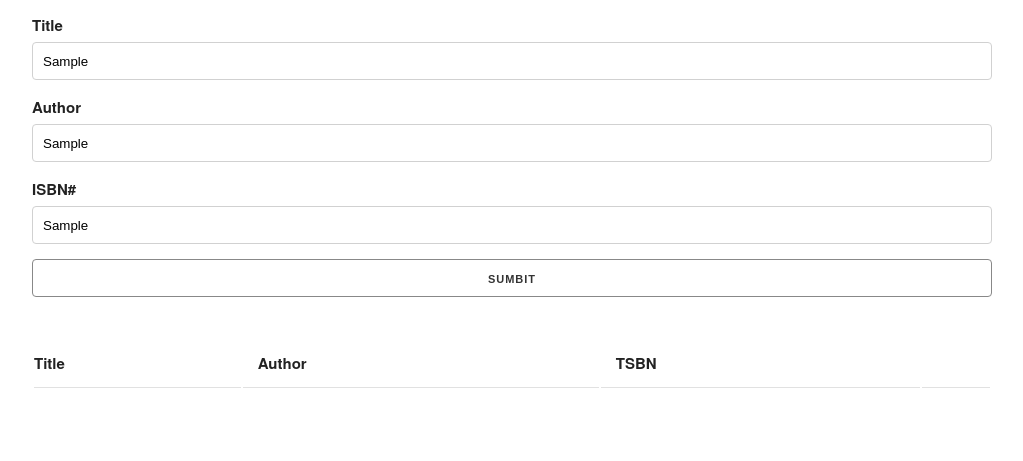
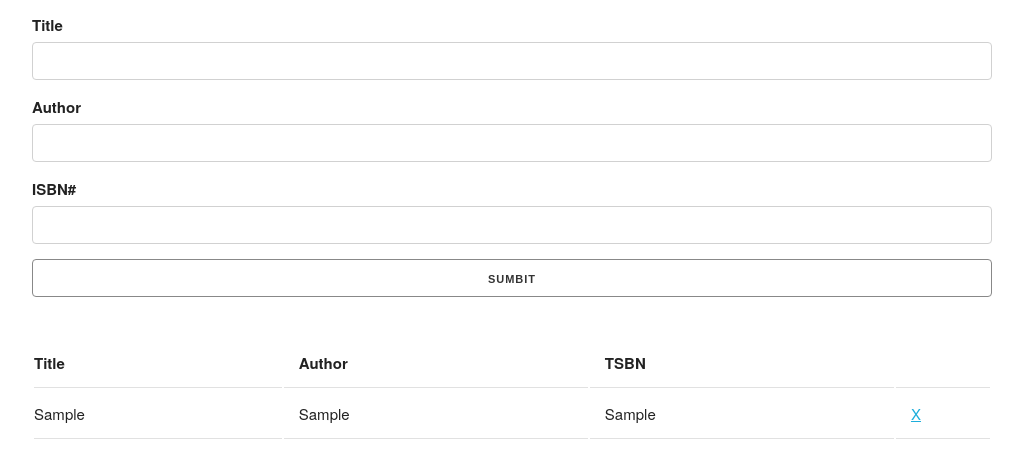
Before and after one commit to patrickayella04/BookList, a plain HTML site: page index.html in a window 1280 px wide. Both pictures are taken after typing "Sample", "Sample", "Sample" into the empty fields and a click on the input "Sumbit". Shown: the part 75-536 px from the top of the page, without its empty margins (128-1151 px from the left). Drawn offline with nearby package versions, Linux system fonts and the light colour scheme.

Commit message:
using prototypes to call functions that append html containing input values with submit button. Also clearing input areas after book list is updated

```diff
--- a/app.js
+++ b/app.js
@@ -7,6 +7,31 @@ function Book(title, author, isbn) {
 
 // UI Constructor - will be a set of prototype methods ie. add book to list, delete book, show the alert. Things that have to do with the UI.
 function UI() { } // UI constructor is simple because we are not passing anything in, it will just be an empty function. Everything esle will go inside the prototype.
+
+// Add Book To List
+UI.prototype.addBookToList = function (book) {
+    const list = document.getElementById('book-list');
+    // Create tr element
+    const row = document.createElement('tr'); // We will now take this tr and append html into it which will be the actual collums in the td's(table data).
+    // Insert Cols - we are able to get book because we passed the book in to the prototype method
+    row.innerHTML = `
+    <td>${book.title}</td>
+    <td>${book.author}</td>
+    <td>${book.isbn}</td>
+    <td><a href="#" class="delete">X</a></td>
+    `;
+    // The input wont appear, befor we append it all to the list.
+
+    list.appendChild(row)
+}
+
+// Clear Fields
+
+UI.prototype.clearFields = function () {
+    document.getElementById('title').value = '';
+    document.getElementById('author').value = '';
+    document.getElementById('isbn').value = '';
+}
 
 // Event Listeners
 document.getElementById('book-form').addEventListener('submit', function (e) {
@@ -18,10 +43,22 @@ document.getElementById('book-form').addEventListener('submit', function (e) {
     // once we submit these values we want to instansiate the Book() constructor above. Here below we are Instantiating a book. Instead of console.loging the values, we put them into a object with index and values which is the book object which is an instance of the Book constructor.
     const book = new Book(title, author, isbn);
 
-    console.log(book);
+    // Instantiate UI object
+    const ui = new UI();
+
+    // Add book to list - now we add a prototype under the (function UI()) above.
+    ui.addBookToList(book);
+
+    // Clear Fields - call clear function right after we add the books. Once input is submitted, the input field is automatically cleard and input loaded in Book list.
+
+    ui.clearFields()
+
+
 
 
 
 
     e.preventDefault();
 });
+
+// We will now want to add a book to the Table on the UI, and the UI object is going to take care of that for us.
--- a/index.html
+++ b/index.html
@@ -48,7 +48,7 @@
                     <th>Title</th>
                     <th>Author</th>
                     <th>TSBN</th>
-                    <th></th> <!-- We leave empty for deletion function dynamical insertion -->
+                    <th></th> <!-- We leave empty for deletion function dynamic insertion -->
                 </tr>
             </thead>
             <tbody id="book-list"></tbody>
```
